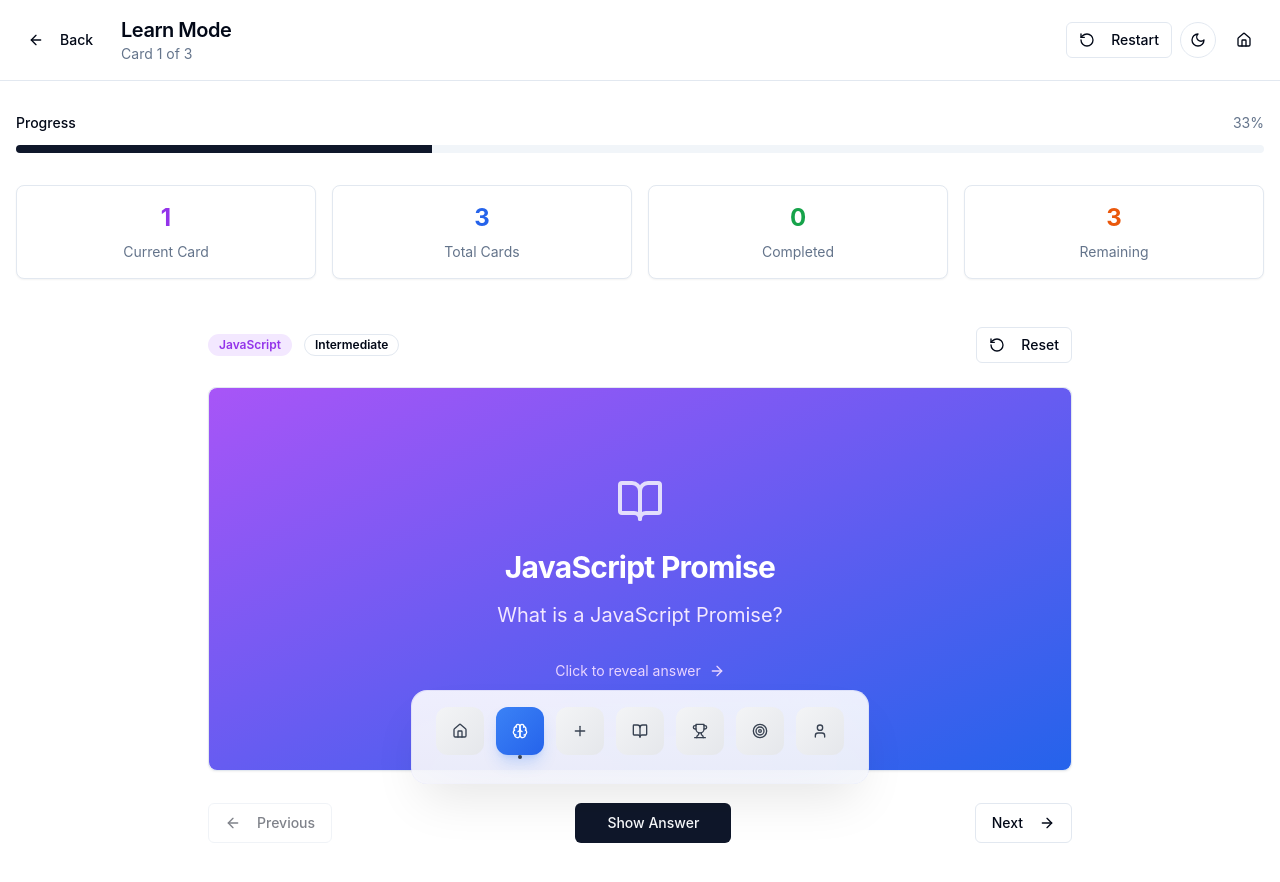
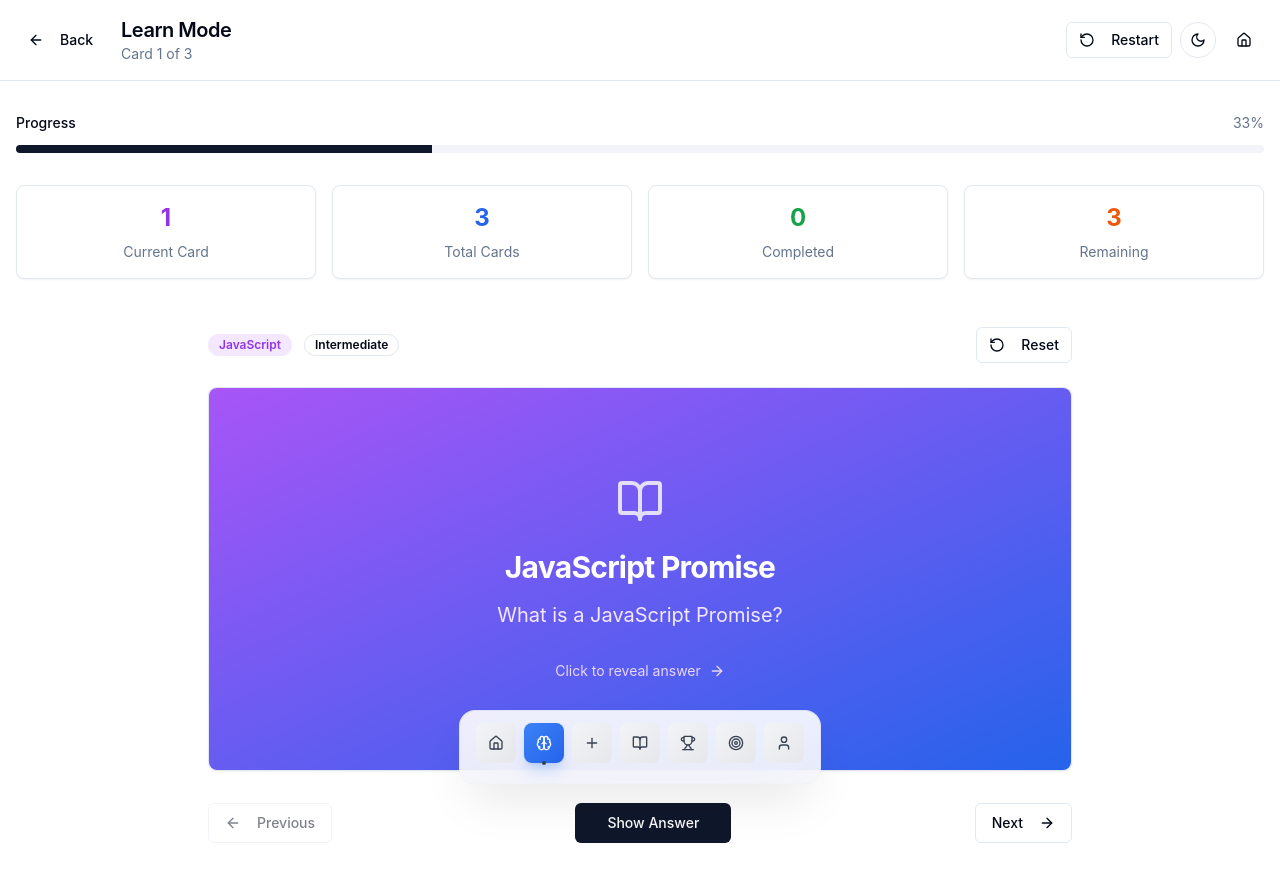
Before and after one commit to Ashish-x3/loop-learn, a React (Vite) app: page /learn in a window 1280 px wide. Shown: the top 882 px of the page. Built offline with nearby package versions, Linux system fonts and the light colour scheme.

Commit message:
Fix: Reduce dock icon size
Reduce the size of the dock icons to prevent overlapping.

```diff
--- a/src/components/FloatingDock.tsx
+++ b/src/components/FloatingDock.tsx
@@ -23,23 +23,23 @@ const FloatingDock = () => {
 
   return (
     <div className="fixed bottom-4 left-1/2 transform -translate-x-1/2 z-50">
-      <div className="relative backdrop-blur-2xl bg-white/80 dark:bg-gray-900/80 border border-gray-200/20 dark:border-gray-700/20 shadow-2xl shadow-black/10 dark:shadow-black/40 rounded-2xl p-3 md:p-4">
+      <div className="relative backdrop-blur-2xl bg-white/80 dark:bg-gray-900/80 border border-gray-200/20 dark:border-gray-700/20 shadow-2xl shadow-black/10 dark:shadow-black/40 rounded-2xl p-2 md:p-3">
         {/* macOS-style dock background */}
         <div className="absolute inset-0 bg-gradient-to-t from-gray-100/50 to-white/50 dark:from-gray-800/50 dark:to-gray-700/50 rounded-2xl" />
 
-        <div className="relative flex items-end justify-center gap-2 md:gap-3 px-2">
+        <div className="relative flex items-end justify-center gap-1 md:gap-2 px-1">
           {dockItems.map((item, index) => {
             const Icon = item.icon;
             const active = isActive(item.path);
             const isHovered = hoveredIndex === index;
 
-            // Calculate scale based on distance from hovered item
+            // Calculate scale based on distance from hovered item - reduced scaling
             let scale = 1;
             if (hoveredIndex !== null) {
               const distance = Math.abs(index - hoveredIndex);
-              if (distance === 0) scale = 1.4;
-              else if (distance === 1) scale = 1.2;
-              else if (distance === 2) scale = 1.1;
+              if (distance === 0) scale = 1.25;
+              else if (distance === 1) scale = 1.1;
+              else if (distance === 2) scale = 1.05;
             }
 
             return (
@@ -50,18 +50,18 @@ const FloatingDock = () => {
                 onMouseLeave={() => setHoveredIndex(null)}
                 style={{
                   zIndex: isHovered ? 10 : 1,
-                  minWidth: '48px',
-                  minHeight: '60px'
+                  minWidth: '36px',
+                  minHeight: '48px'
                 }}
               >
                 {/* Tooltip - only show on desktop */}
                 <div className={cn(
-                  "absolute bottom-full mb-3 px-3 py-2 bg-gray-900/90 dark:bg-gray-100/90 text-white dark:text-gray-900 text-sm rounded-lg opacity-0 pointer-events-none transition-all duration-200 whitespace-nowrap backdrop-blur-sm shadow-lg hidden md:block",
+                  "absolute bottom-full mb-2 px-2 py-1 bg-gray-900/90 dark:bg-gray-100/90 text-white dark:text-gray-900 text-xs rounded-md opacity-0 pointer-events-none transition-all duration-200 whitespace-nowrap backdrop-blur-sm shadow-lg hidden md:block",
                   isHovered && "opacity-100 -translate-y-1"
                 )}>
                   {item.label}
                   {/* Tooltip arrow */}
-                  <div className="absolute top-full left-1/2 -translate-x-1/2 border-4 border-transparent border-t-gray-900/90 dark:border-t-gray-100/90" />
+                  <div className="absolute top-full left-1/2 -translate-x-1/2 border-3 border-transparent border-t-gray-900/90 dark:border-t-gray-100/90" />
                 </div>
 
                 {/* Dock Item */}
@@ -70,31 +70,31 @@ const FloatingDock = () => {
                     variant="ghost"
                     size="icon"
                     className={cn(
-                      "relative rounded-xl transition-all duration-300 ease-out border-0 hover:bg-transparent",
-                      "w-10 h-10 md:w-12 md:h-12 flex items-center justify-center",
+                      "relative rounded-lg transition-all duration-300 ease-out border-0 hover:bg-transparent",
+                      "w-8 h-8 md:w-10 md:h-10 flex items-center justify-center",
                       active && "bg-blue-500/10 dark:bg-blue-400/10"
                     )}
                     style={{
-                      transform: `scale(${scale}) translateY(${scale > 1 ? -((scale - 1) * 16) : 0}px)`,
+                      transform: `scale(${scale}) translateY(${scale > 1 ? -((scale - 1) * 12) : 0}px)`,
                       transformOrigin: 'bottom center'
                     }}
                   >
                     {/* Icon background */}
                     <div className={cn(
-                      "absolute inset-0 rounded-xl transition-all duration-300",
+                      "absolute inset-0 rounded-lg transition-all duration-300",
                       active ?
                         "bg-gradient-to-br from-blue-500 to-blue-600 shadow-lg shadow-blue-500/25" :
                         "bg-gradient-to-br from-gray-100 to-gray-200 dark:from-gray-700 dark:to-gray-800 hover:from-gray-200 hover:to-gray-300 dark:hover:from-gray-600 dark:hover:to-gray-700"
                     )} />
 
                     <Icon className={cn(
-                      "relative z-10 w-5 h-5 md:w-6 md:h-6 transition-colors duration-300",
+                      "relative z-10 w-4 h-4 md:w-5 md:h-5 transition-colors duration-300",
                       active ? "text-white" : "text-gray-700 dark:text-gray-300"
                     )} />
 
                     {/* Active indicator dot */}
                     {active && (
-                      <div className="absolute -bottom-1 w-1 h-1 bg-gray-700 dark:bg-gray-300 rounded-full" />
+                      <div className="absolute -bottom-0.5 w-1 h-1 bg-gray-700 dark:bg-gray-300 rounded-full" />
                     )}
                   </Button>
                 </Link>
```
